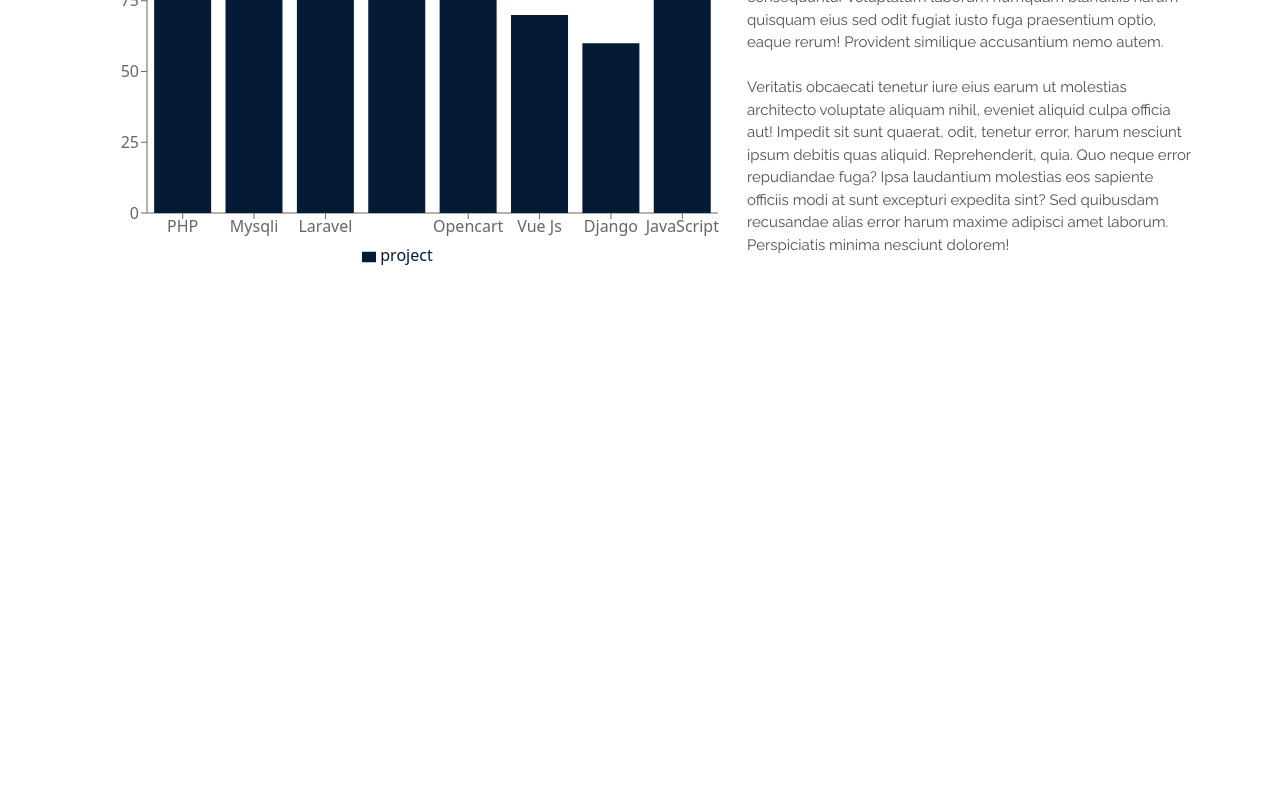
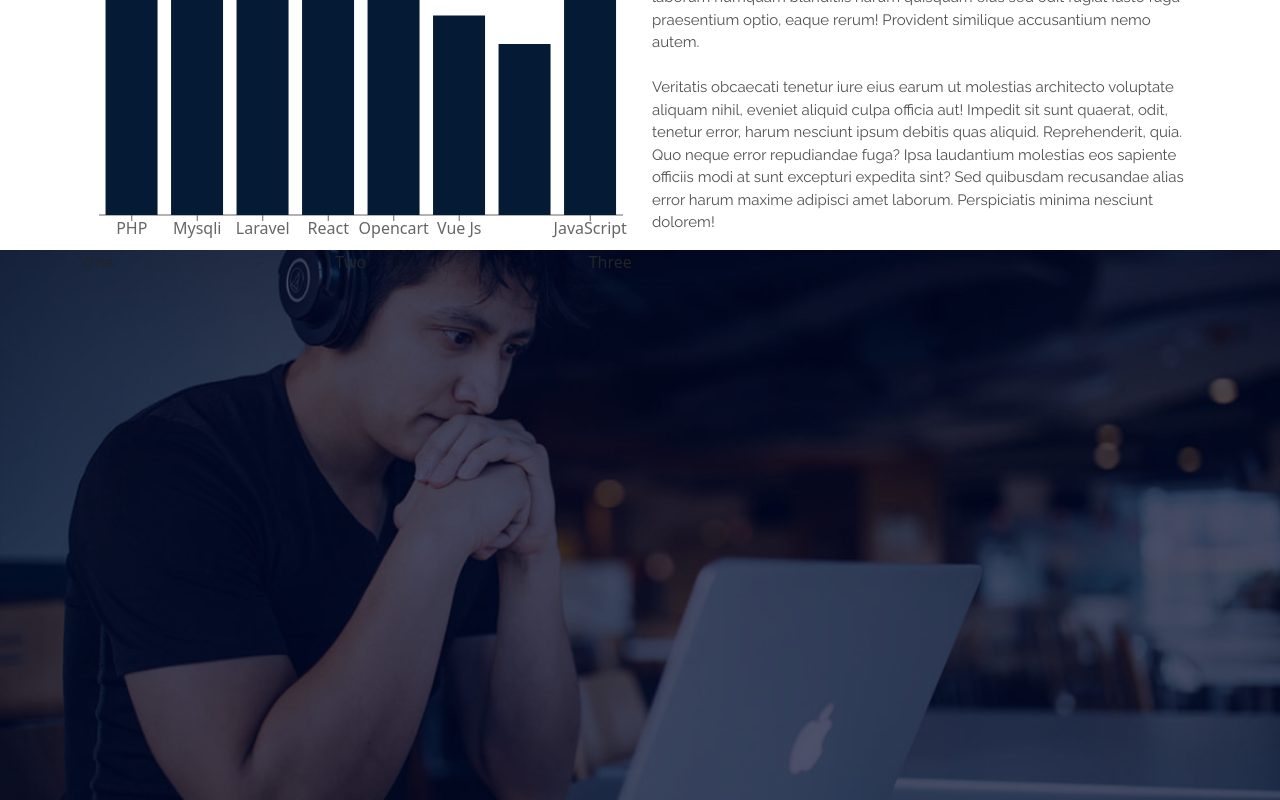
Before and after one commit to zabiremu/EasyLearning-Client-Side, a React (Create React App) app: page / in a window 1280 px wide. Shown: the part 1305-2105 px from the top of the page. Before the commit the page ends 1577 px from the top, so only its background shows below. Built offline with nearby package versions, Linux system fonts and the light colour scheme; a web font is replaced by a local one.

Commit message:
Summary Section Part-01

```diff
--- a/src/App.jsx
+++ b/src/App.jsx
@@ -2,6 +2,7 @@
 import Services from './components/Services/Services';
 import TopNavigation from './components/TopNavigation/TopNavigation';
 import Analysis from './components/Analysis/Analysis';
+import Summary from './components/Summary/Summary'
 function App() {
   return (
     <div>
@@ -9,6 +10,7 @@
       <TopBanner/>
       <Services/>
       <Analysis/>
+      <Summary/>
     </div>
   );
 }
--- a/src/assets/css/style.css
+++ b/src/assets/css/style.css
@@ -125,3 +125,21 @@
   color: #000 !important;
   transition: all linear 0.4s;
 }
+.summary {
+  background-image: url("../image/summary.jpg");
+  background-repeat: no-repeat;
+  background-size: cover;
+  background-position: center;
+  min-height: 550px;
+  position: relative;
+  z-index: 1;
+}
+.summary::before {
+  padding: 0;
+  position: absolute;
+  content: "";
+  width: 100%;
+  height: 100%;
+  background-color: rgba(0, 6, 41, 0.7);
+  z-index: -1;
+}
--- a/src/components/Analysis/Analysis.jsx
+++ b/src/components/Analysis/Analysis.jsx
@@ -1,15 +1,10 @@
 import React, { Component, Fragment } from "react";
 import { Container, Row, Col } from "react-bootstrap";
-import { PureComponent } from "react";
 import {
   BarChart,
   Bar,
-  Cell,
   XAxis,
-  YAxis,
-  CartesianGrid,
   Tooltip,
-  Legend,
   ResponsiveContainer,
 } from "recharts";
 
@@ -31,7 +26,7 @@
           project: 95,
         },
         {
-          Technology: "React 85",
+          Technology: "React",
           project: 85,
         },
         {
@@ -59,19 +54,17 @@
         <Container>
           <h1 className="service_title text-center">Technolgy Used</h1>
           <div className="bottom"></div>
-          <Row>
-            <Col lg={7} md={12} sm={12}>
+          <Row className="mx-auto">
+            <Col lg={6} md={12} sm={12}>
               <ResponsiveContainer width="100%" height="100%">
                 <BarChart width={150} height={40} data={this.state.data}>
                   <XAxis dataKey="Technology" />
                   <Tooltip />
-                  <Legend />
                   <Bar dataKey="project" fill="#051b35" />
-                  <YAxis />
                 </BarChart>
               </ResponsiveContainer>
             </Col>
-            <Col lg={5} md={12} sm={12}>
+            <Col lg={6} md={12} sm={12}>
               <div>
                 <p className="text-justify service-desc">
                   Lorem ipsum dolor sit amet consectetur adipisicing elit.
--- /dev/null
+++ b/src/components/Summary/Summary.jsx
@@ -0,0 +1,30 @@
+import React, { Component, Fragment } from "react";
+import { Col, Container, Row } from "react-bootstrap";
+export default class Summary extends Component {
+  render() {
+    return (
+      <Fragment>
+        <Container fluid className="summary p-0">
+          <Container>
+            <Row>
+              <Col lg={8} md={12} sm={12}>
+                <Row>
+                  <Col lg={4} md={4} sm={4}>
+                    One
+                  </Col>
+                  <Col lg={4} md={4} sm={4}>
+                    Two
+                  </Col>
+                  <Col lg={4} md={4} sm={4}>
+                    Three
+                  </Col>
+                </Row>
+              </Col>
+              <Col lg={4} md={12} sm={12}></Col>
+            </Row>
+          </Container>
+        </Container>
+      </Fragment>
+    );
+  }
+}
--- a/src/components/TopNavigation/TopNavigation.jsx
+++ b/src/components/TopNavigation/TopNavigation.jsx
@@ -4,7 +4,6 @@
 import {Container} from "react-bootstrap";
 import Nav from 'react-bootstrap/Nav';
 import Navbar from 'react-bootstrap/Navbar';
-import NavDropdown from 'react-bootstrap/NavDropdown';
 import WhiteLogo from '../../assets/image/logo_white.png'
 import logoBlack from '../../assets/image/logo_black.png'
 
```
